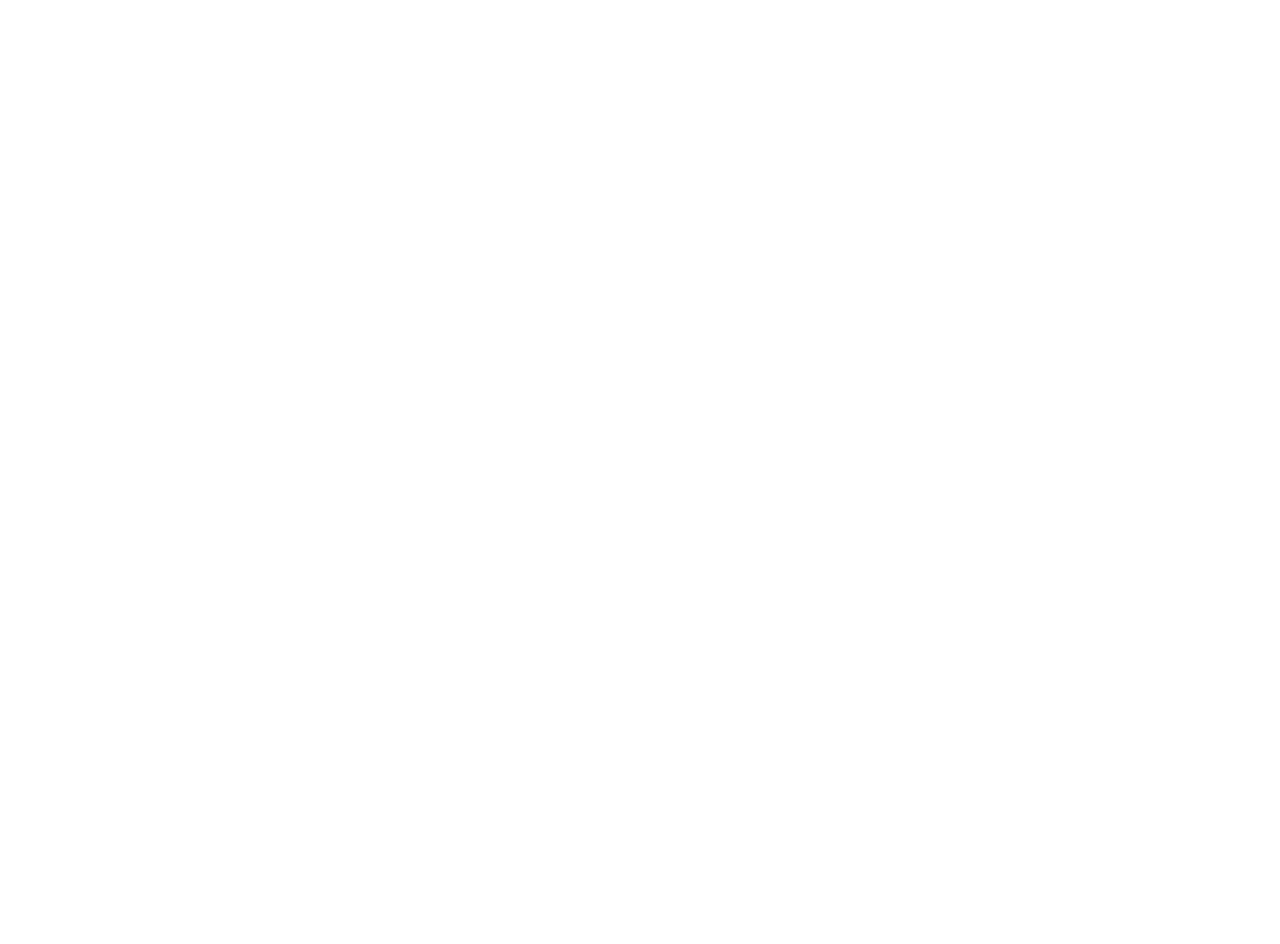
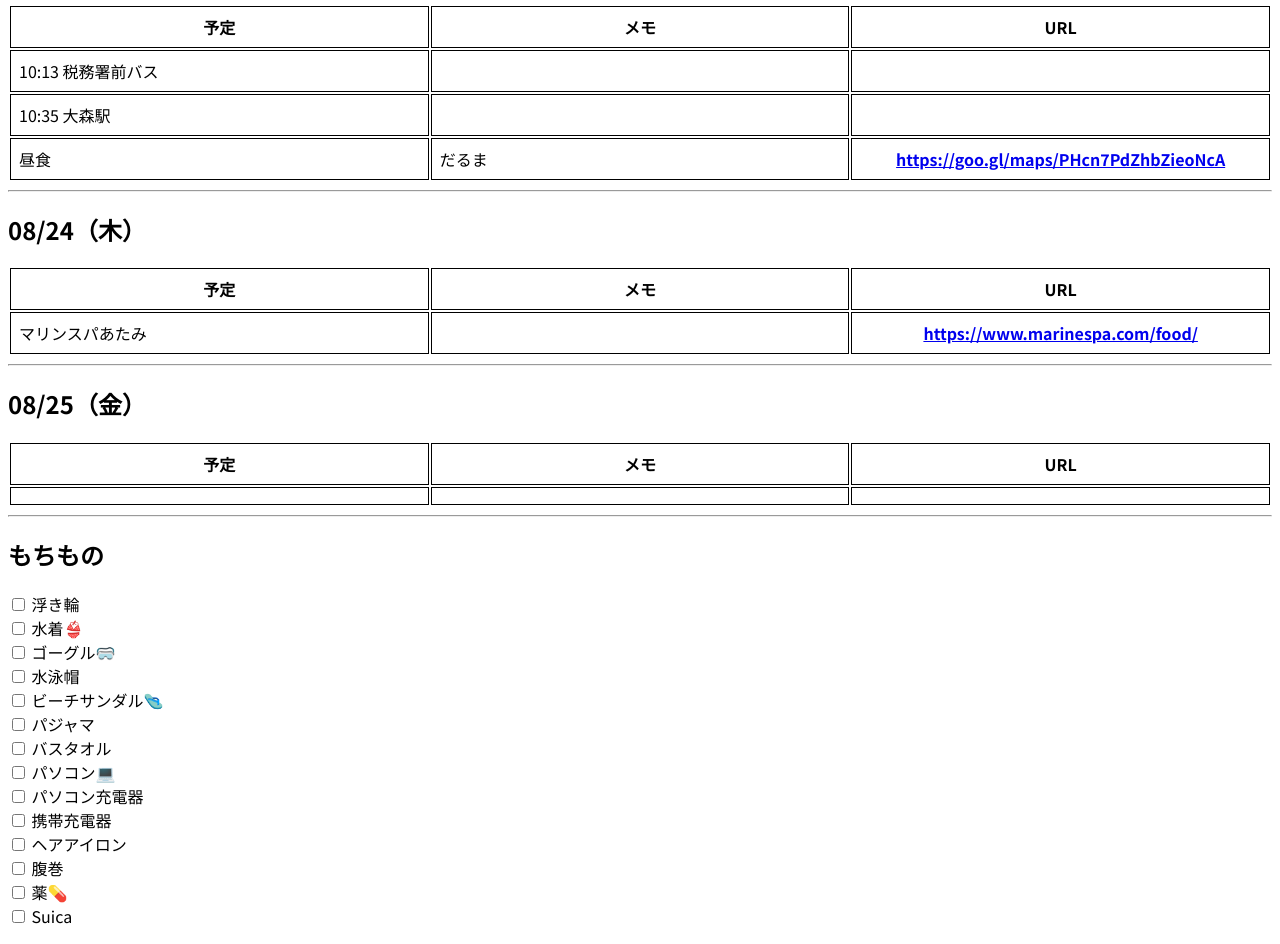
Before and after one commit to yanbaka/travel, a Nuxt app in the folder nuxt-app/: page /atami2023 in a window 1280 px wide. Before the commit this address had no page. Shown: the part 180-1124 px from the top of the page. Before the commit the page ends 800 px from the top, so only its background shows below. Built offline with nearby package versions, Linux system fonts and the light colour scheme.

Commit message:
熱海2023

```diff
--- /dev/null
+++ b/nuxt-app/src/components/atami2023/day0823.vue
@@ -0,0 +1,24 @@
+<script setup>
+const timelines = ref([
+  {
+    content: "10:13 税務署前バス",
+    memo: "",
+    url: "",
+  },
+  {
+    content: "10:35 大森駅",
+    memo: "",
+    url: "",
+  },
+  {
+    content: "昼食",
+    memo: "だるま",
+    url: "https://goo.gl/maps/PHcn7PdZhbZieoNcA",
+  },
+])
+</script>
+<template>
+  <div>
+    <timeline :dating="'08/23（水）'" :timelines="timelines" />
+  </div>
+</template>
--- /dev/null
+++ b/nuxt-app/src/components/atami2023/day0824.vue
@@ -0,0 +1,14 @@
+<script setup>
+const timelines = ref([
+  {
+    content: "マリンスパあたみ",
+    memo: "",
+    url: "https://www.marinespa.com/food/",
+  },
+])
+</script>
+<template>
+  <div>
+    <timeline :dating="'08/24（木）'" :timelines="timelines" />
+  </div>
+</template>
--- /dev/null
+++ b/nuxt-app/src/components/atami2023/day0825.vue
@@ -0,0 +1,14 @@
+<script setup>
+const timelines = ref([
+  {
+    content: "",
+    memo: "",
+    url: "",
+  },
+])
+</script>
+<template>
+  <div>
+    <timeline :dating="'08/25（金）'" :timelines="timelines" />
+  </div>
+</template>
--- /dev/null
+++ b/nuxt-app/src/components/baggage.vue
@@ -0,0 +1,22 @@
+<script setup>
+const props = defineProps({ items: [] })
+</script>
+<template>
+    <div>
+        <h2>もちもの</h2>
+        <ul>
+            <li v-for="(item, i) in items" :key="i">
+                <label>
+                    <input type="checkbox">
+                    {{item.name}}
+                </label>
+            </li>
+        </ul>
+    </div>
+</template>
+<style scoped>
+    ul {
+        list-style: none;
+        padding-left: 0;
+    }
+</style>
--- a/nuxt-app/src/components/nasu2023/day1015.vue
+++ b/nuxt-app/src/components/nasu2023/day1015.vue
@@ -6,7 +6,12 @@
     url: "",
   },
   {
-    content: "07:12 新幹線",
+    content: "10: 新幹線",
+    memo: "",
+    url: "",
+  },
+  {
+    content: "昼食",
     memo: "",
     url: "",
   },
@@ -16,12 +21,12 @@
     url: "https://nasukogen-rentacar.com/",
   },
   {
-    content: "那須高原 南ヶ丘牧場",
+    content: "13時くらい 那須高原 南ヶ丘牧場",
     memo: "",
     url: "https://goo.gl/maps/xayj5UEDjWCZke8X7",
   },
   {
-    content: "ホテルへ",
+    content: "15:00 ホテルへ",
     memo: "",
     url: "",
   },
--- a/nuxt-app/src/components/nasu2023/day1016.vue
+++ b/nuxt-app/src/components/nasu2023/day1016.vue
@@ -1,7 +1,12 @@
 <script setup>
 const timelines = ref([
   {
-    content: "那須ハイランドパーク",
+    content: "那須とりっくあーとぴあ",
+    memo: "行かないかも",
+    url: "https://goo.gl/maps/LUzdFMrSKty3ksXX6",
+  },
+  {
+    content: "14:00 那須ハイランドパーク",
     memo: "",
     url: "https://goo.gl/maps/JZyATm1QrpYGjCaw8",
   },
--- /dev/null
+++ b/nuxt-app/src/pages/atami2023.vue
@@ -0,0 +1,32 @@
+<script setup>
+    const baggage = [
+        { name: '浮き輪' },
+        { name: '水着👙' },
+        { name: 'ゴーグル🥽' },
+        { name: '水泳帽' },
+        { name: 'ビーチサンダル🩴' },
+        { name: 'パジャマ' },
+        { name: 'バスタオル' },
+        { name: 'パソコン💻' },
+        { name: 'パソコン充電器' },
+        { name: '携帯充電器' },
+        { name: 'ヘアアイロン' },
+        { name: '腹巻' },
+        { name: '薬💊' },
+        { name: 'Suica' },
+    ]
+</script>
+<template>
+  <div>
+    <h2>宿泊場所</h2>
+    <nuxt-link to="https://www.itoenhotel.com/hoteloonoya/" target="_blank">ホテル大野屋</nuxt-link>
+    <hr />
+    <Atami2023Day0823 />
+    <hr />
+    <Atami2023Day0824 />
+    <hr />
+    <Atami2023Day0825 />
+    <hr />
+    <Baggage :items="baggage" />
+  </div>
+</template>
--- a/nuxt-app/src/pages/index.vue
+++ b/nuxt-app/src/pages/index.vue
@@ -1,6 +1,7 @@
 <script setup>
     const list = [
         { title: '佐渡2023夏', path: '/summer2023' },
+        { title: '熱海2023', path: '/atami2023' },
         { title: '那須2023', path: '/nasu2023' },
     ]
 </script>
```
